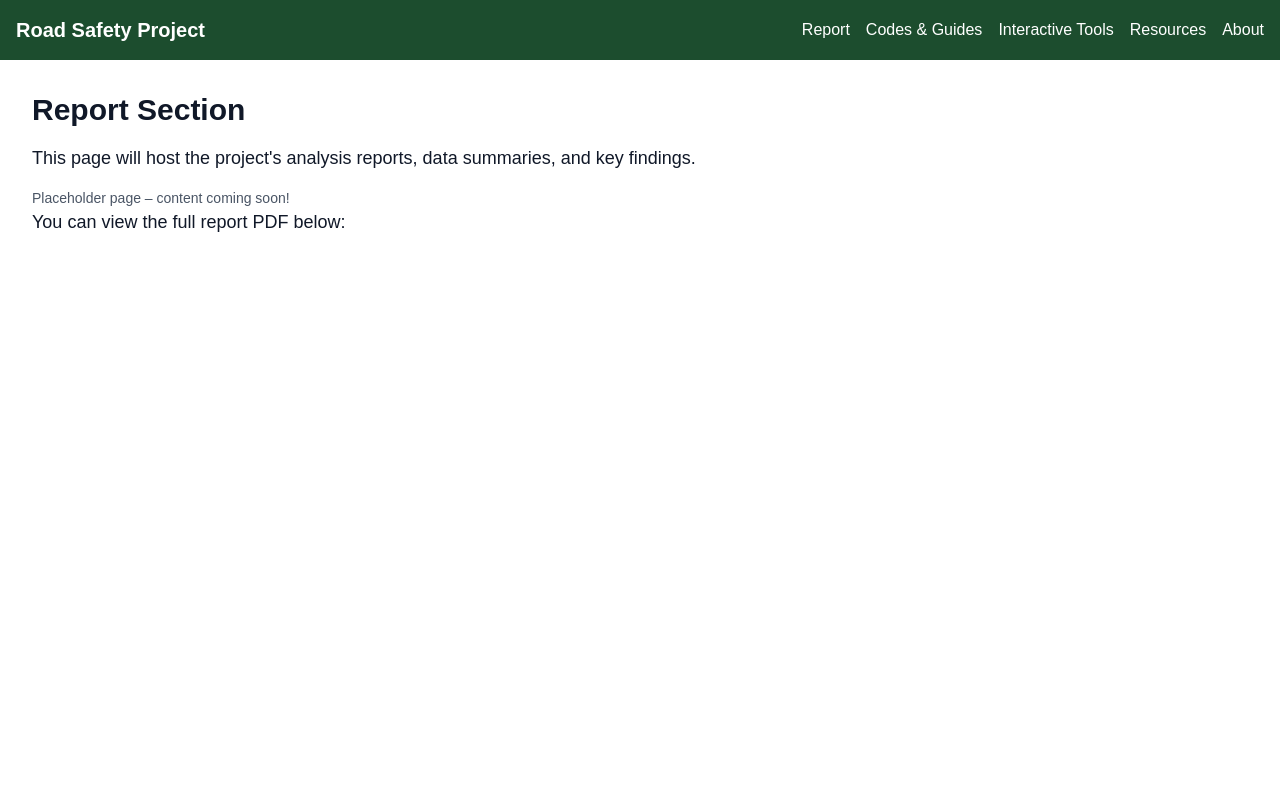
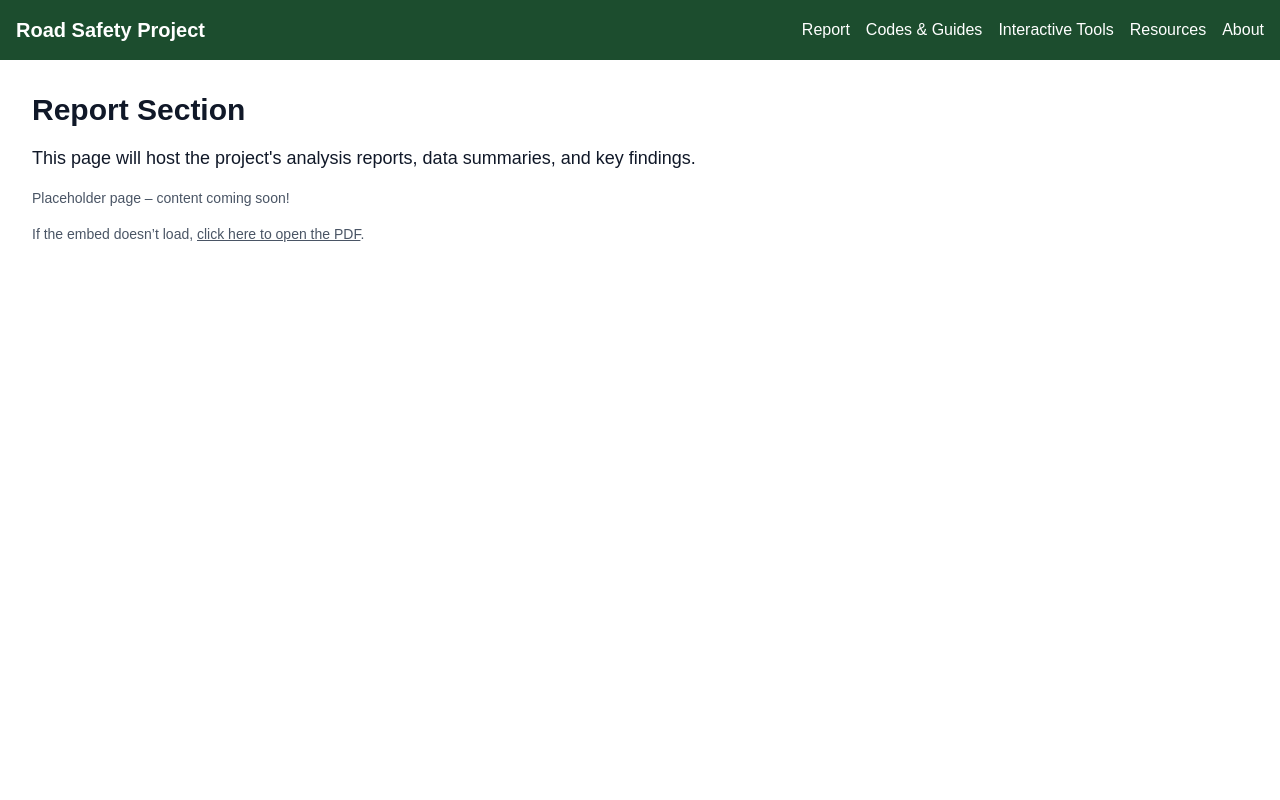
Before and after one commit to KhushiSharma0/phy346-road-safety-portfolio, a Next.js app: page /report in a window 1280 px wide. Shown: the top 800 px of the page. Built offline with nearby package versions, Linux system fonts and the light colour scheme.

Commit message:
fix report embed and test with placeholder pdf

```diff
--- a/src/app/report/page.tsx
+++ b/src/app/report/page.tsx
@@ -4,25 +4,33 @@ export default function ReportPage() {
   const { title, description, placeholderNote } = siteTexts.reportPage;
 
   return (
-    <main className="p-8 bg-[var(--background)] text-gray-900">
-      <h1 className="text-3xl font-bold mb-4">{title}</h1>
-      <p className="text-lg mb-4">{description}</p>
-      <p className="text-sm text-gray-600">{placeholderNote}</p>
+    <main className="bg-[var(--background)] text-gray-900">
+      <section className="p-8">
+        <h1 className="text-3xl font-bold mb-4">{title}</h1>
+        <p className="text-lg mb-4">{description}</p>
+        <p className="text-sm text-gray-600 mb-4">{placeholderNote}</p>
 
-      <p className="text-lg mb-4">You can view the full report PDF below:</p>
+        <p className="mb-4 text-sm text-gray-600">
+          If the embed doesn’t load,{' '}
+          <a
+            href="/report/PHY346_2024_Report.pdf"
+            className="text-accent underline"
+            target="_blank"
+            rel="noopener noreferrer"
+          >
+            click here to open the PDF
+          </a>.
+        </p>
+      </section>
 
-      <div className="w-full" style={{ height: '80vh' }}>
+      <div className="w-full px-4" style={{ height: '100vh' }}>
         <iframe
-          src="/report.pdf"
+          src="/report/PHY346_2024_Report.pdf"
           width="100%"
           height="100%"
           style={{ border: 'none' }}
-        />
+        ></iframe>
       </div>
-
-      <p className="mt-4 text-sm text-gray-600">
-        If the embed doesn’t load, <a href="/report.pdf" className="text-accent underline" target="_blank" rel="noopener noreferrer">click here to open the PDF</a>.
-      </p>
     </main>
   );
 }
```
Also changed, not shown: 1 other file (tests, documents, lock files or other folders).
